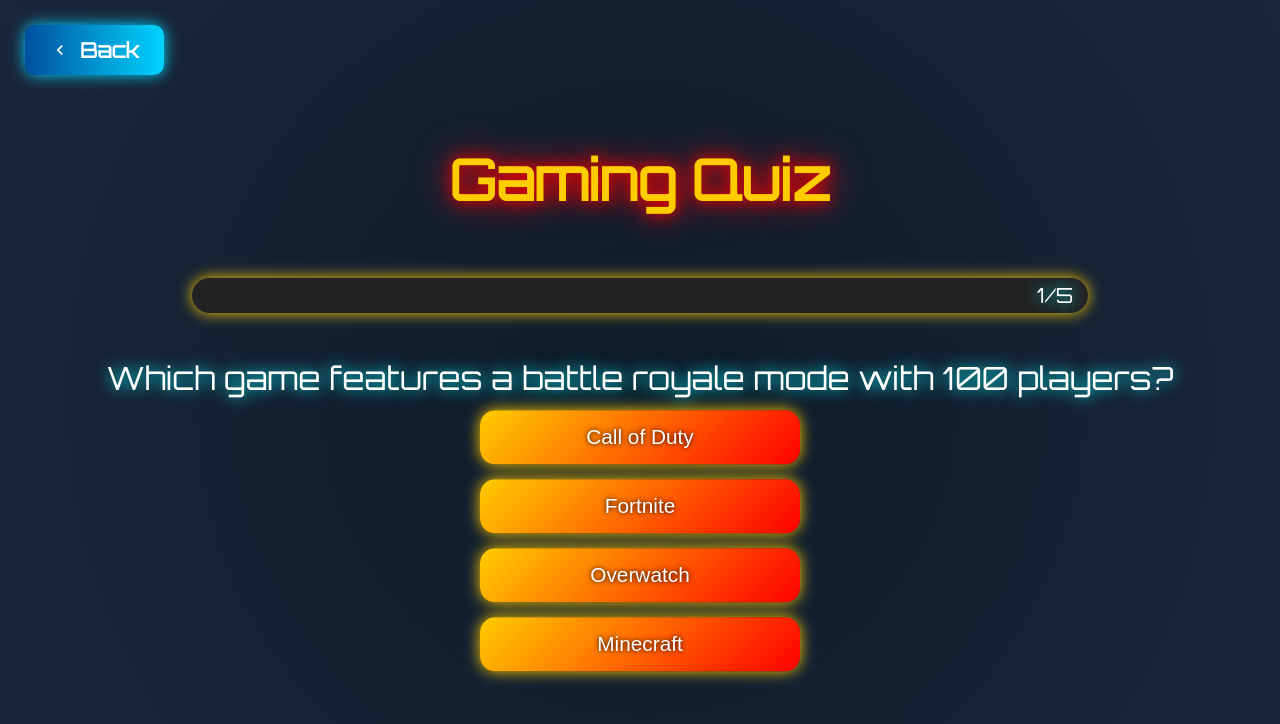
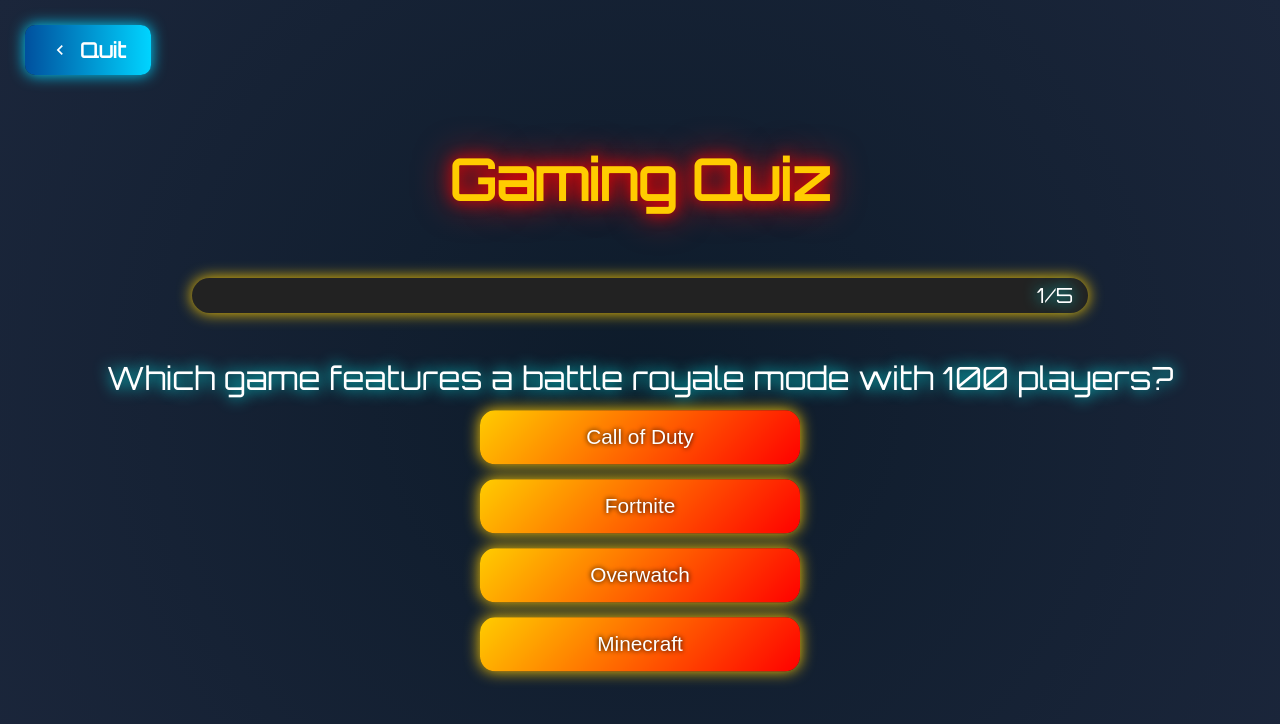
Before and after one commit to JasperZeroes/adse_mind_games, a plain HTML site: page gamingquiz.html in a window 1280 px wide. Drawn offline with Linux system fonts and the light colour scheme.

Commit message:
added quit button

```diff
--- a/gamingquiz.html
+++ b/gamingquiz.html
@@ -206,7 +206,7 @@
         <svg xmlns="http://www.w3.org/2000/svg" viewBox="0 0 24 24">
           <path d="M15.41 16.59L10.83 12l4.58-4.59L14 6l-6 6 6 6z"/>
         </svg>
-        Back
+        Quit
 
     <script>
                 const questions = [
```
Also changed, not shown: laptop.html (+1 -1 lines), nigerianquiz.html (+1 -1 lines), phones.html (+1 -1 lines).
